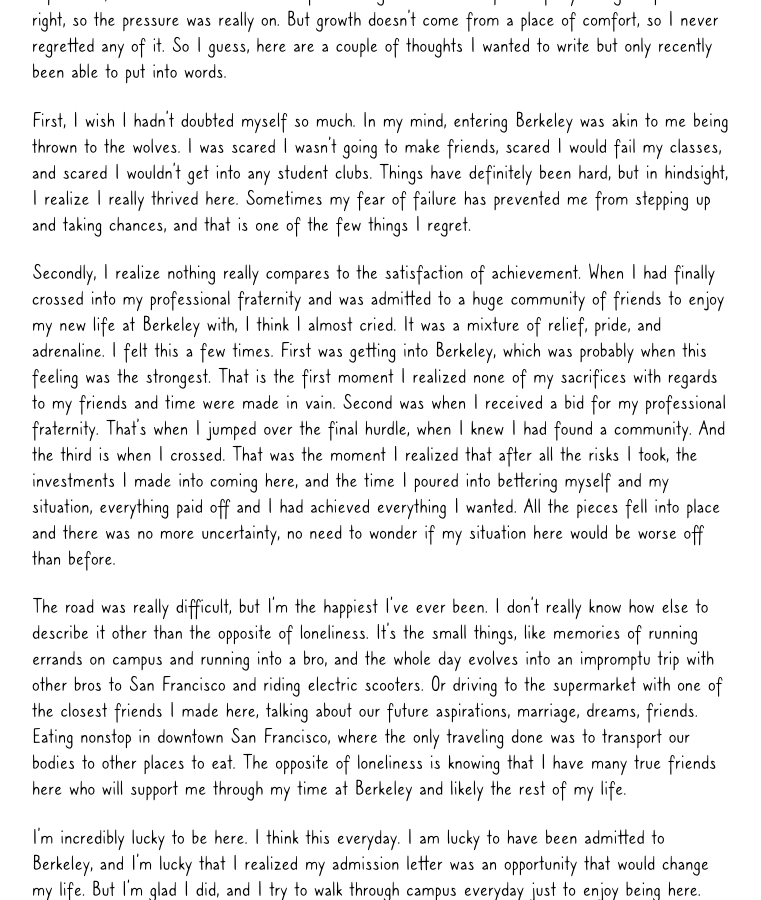
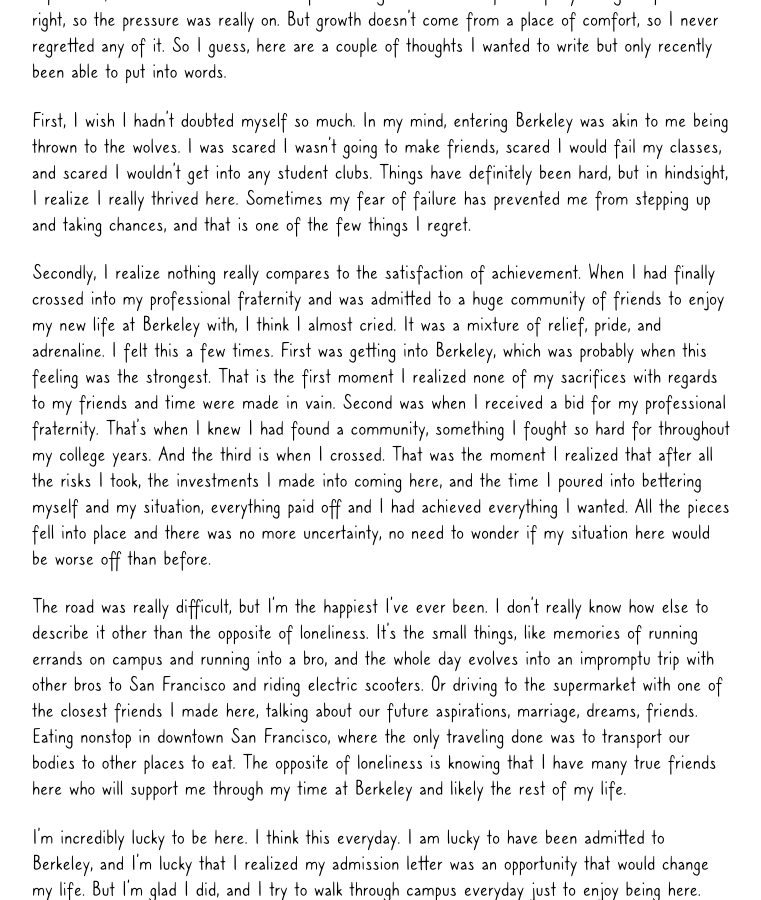
Before and after one commit to kristelfung/bullet-journal, a Jekyll site: the page built from _posts/2021-05-23-reflections.md, in a window 1280 px wide and 900 px high, scrolled down 939 px. Shown: the whole window, without its empty margins (258-1019 px from the left). Built offline with Jekyll 4.4.1, drawn with Linux system fonts in a browser that asks for light colours; some web fonts are replaced; a script that is not in the unit is left out.

Commit message:
Update Blog “2021-05-23-reflections”

```diff
--- a/_posts/2021-05-23-reflections.md
+++ b/_posts/2021-05-23-reflections.md
@@ -14,7 +14,7 @@
 
 First, I wish I hadn’t doubted myself so much. In my mind, entering Berkeley was akin to me being thrown to the wolves. I was scared I wasn’t going to make friends, scared I would fail my classes, and scared I wouldn’t get into any student clubs. Things have definitely been hard, but in hindsight, I realize I really thrived here. Sometimes my fear of failure has prevented me from stepping up and taking chances, and that is one of the few things I regret.
 
-Secondly, I realize nothing really compares to the satisfaction of achievement. When I had finally crossed into my professional fraternity and was admitted to a huge community of friends to enjoy my new life at Berkeley with, I think I almost cried. It was a mixture of relief, pride, and adrenaline. I felt this a few times. First was getting into Berkeley, which was probably when this feeling was the strongest. That is the first moment I realized none of my sacrifices with regards to my friends and time were made in vain. Second was when I received a bid for my professional fraternity. That’s when I jumped over the final hurdle, when I knew I had found a community. And the third is when I crossed. That was the moment I realized that after all the risks I took, the investments I made into coming here, and the time I poured into bettering myself and my situation, everything paid off and I had achieved everything I wanted. All the pieces fell into place and there was no more uncertainty, no need to wonder if my situation here would be worse off than before.
+Secondly, I realize nothing really compares to the satisfaction of achievement. When I had finally crossed into my professional fraternity and was admitted to a huge community of friends to enjoy my new life at Berkeley with, I think I almost cried. It was a mixture of relief, pride, and adrenaline. I felt this a few times. First was getting into Berkeley, which was probably when this feeling was the strongest. That is the first moment I realized none of my sacrifices with regards to my friends and time were made in vain. Second was when I received a bid for my professional fraternity. That's when I knew I had found a community, something I fought so hard for throughout my college years. And the third is when I crossed. That was the moment I realized that after all the risks I took, the investments I made into coming here, and the time I poured into bettering myself and my situation, everything paid off and I had achieved everything I wanted. All the pieces fell into place and there was no more uncertainty, no need to wonder if my situation here would be worse off than before.
 
 The road was really difficult, but I’m the happiest I’ve ever been. I don’t really know how else to describe it other than the opposite of loneliness. It’s the small things, like memories of running errands on campus and running into a bro, and the whole day evolves into an impromptu trip with other bros to San Francisco and riding electric scooters. Or driving to the supermarket with one of the closest friends I made here, talking about our future aspirations, marriage, dreams, friends. Eating nonstop in downtown San Francisco, where the only traveling done was to transport our bodies to other places to eat. The opposite of loneliness is knowing that I have many true friends here who will support me through my time at Berkeley and likely the rest of my life.
 
```
